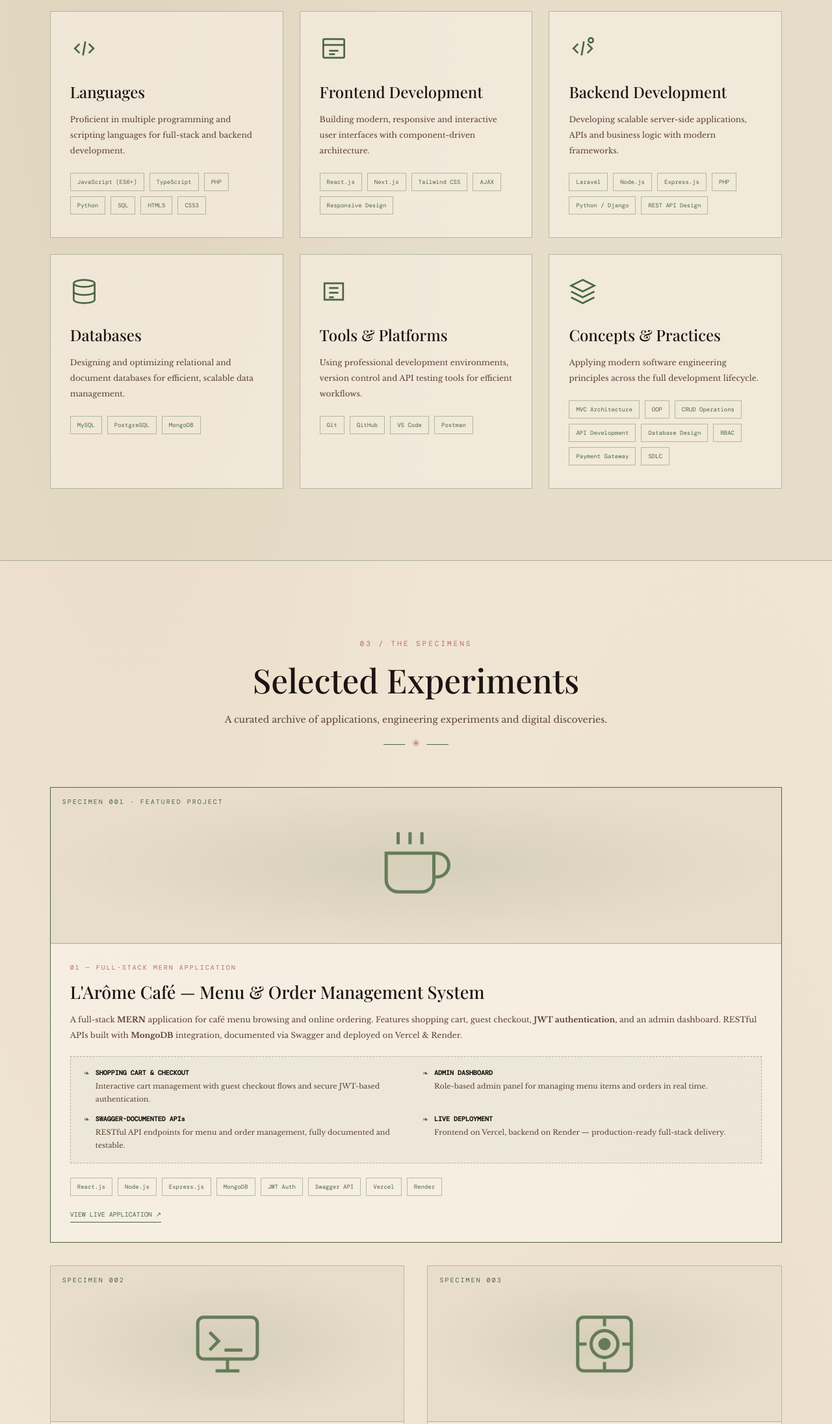
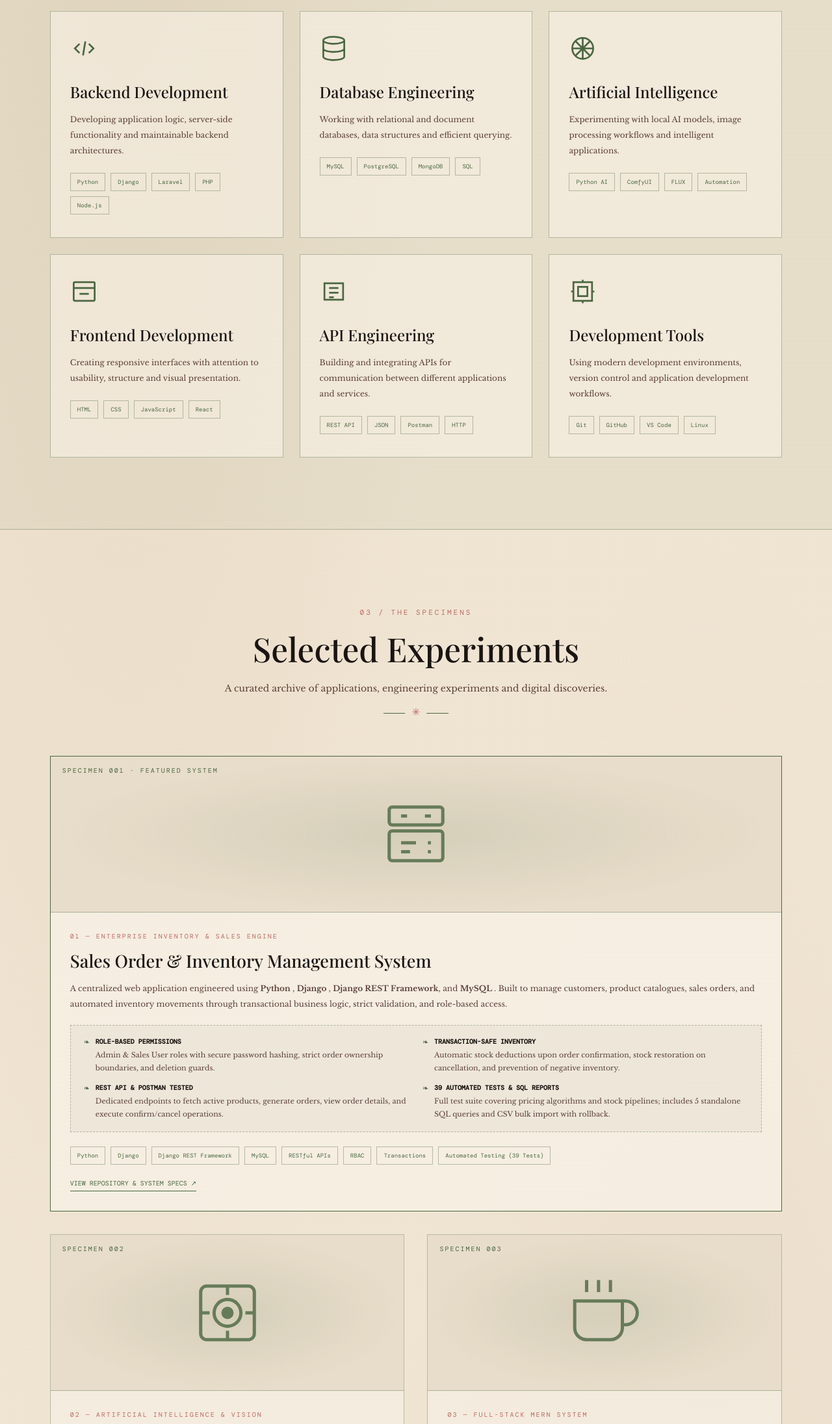
Before and after one commit to sujal-dev07/portfolio-python, a plain HTML site: page index.html in a window 1280 px wide. Shown: the part 2000-4191 px from the top of the page at 65% size. Drawn offline with nearby package versions, Linux system fonts and the light colour scheme; a web font is replaced by a local one.

Commit message:
Revert "Update projects from CV + expand skills section"
This reverts commit b5fcd465fd35b5c092ca3b150073fe74afa525bc.

```diff
--- a/index.html
+++ b/index.html
@@ -1408,72 +1408,19 @@
                         <path d="M8 8l-4 4 4 4m8-8 4 4-4 4m-3-10-2 12" />
                     </svg>
 
-                    <h3>Languages</h3>
+                    <h3>Backend Development</h3>
 
                     <p>
-                        Proficient in multiple programming and scripting languages
-                        for full-stack and backend development.
+                        Developing application logic, server-side functionality
+                        and maintainable backend architectures.
                     </p>
 
                     <div class="tags">
-                        <span>JavaScript (ES6+)</span>
-                        <span>TypeScript</span>
+                        <span>Python</span>
+                        <span>Django</span>
+                        <span>Laravel</span>
                         <span>PHP</span>
-                        <span>Python</span>
-                        <span>SQL</span>
-                        <span>HTML5</span>
-                        <span>CSS3</span>
-                    </div>
-
-                </article>
-
-
-                <article class="skill-card reveal">
-
-                    <svg class="skill-icon" viewBox="0 0 24 24" fill="none" stroke="currentColor" stroke-width="1.5">
-                        <rect x="3" y="4" width="18" height="16" rx="1" />
-                        <path d="M3 9h18M8 14h8M8 17h5" />
-                    </svg>
-
-                    <h3>Frontend Development</h3>
-
-                    <p>
-                        Building modern, responsive and interactive user interfaces
-                        with component-driven architecture.
-                    </p>
-
-                    <div class="tags">
-                        <span>React.js</span>
-                        <span>Next.js</span>
-                        <span>Tailwind CSS</span>
-                        <span>AJAX</span>
-                        <span>Responsive Design</span>
-                    </div>
-
-                </article>
-
-
-                <article class="skill-card reveal">
-
-                    <svg class="skill-icon" viewBox="0 0 24 24" fill="none" stroke="currentColor" stroke-width="1.5">
-                        <path d="M8 8l-4 4 4 4m8-8 4 4-4 4m-3-10-2 12" />
-                        <circle cx="19" cy="5" r="2" />
-                    </svg>
-
-                    <h3>Backend Development</h3>
-
-                    <p>
-                        Developing scalable server-side applications, APIs
-                        and business logic with modern frameworks.
-                    </p>
-
-                    <div class="tags">
-                        <span>Laravel</span>
                         <span>Node.js</span>
-                        <span>Express.js</span>
-                        <span>PHP</span>
-                        <span>Python / Django</span>
-                        <span>REST API Design</span>
                     </div>
 
                 </article>
@@ -1486,17 +1433,66 @@
                         <path d="M3 5v14c0 4 18 4 18 0V5M3 12c0 4 18 4 18 0" />
                     </svg>
 
-                    <h3>Databases</h3>
+                    <h3>Database Engineering</h3>
 
                     <p>
-                        Designing and optimizing relational and document databases
-                        for efficient, scalable data management.
+                        Working with relational and document databases,
+                        data structures and efficient querying.
                     </p>
 
                     <div class="tags">
                         <span>MySQL</span>
                         <span>PostgreSQL</span>
                         <span>MongoDB</span>
+                        <span>SQL</span>
+                    </div>
+
+                </article>
+
+
+                <article class="skill-card reveal">
+
+                    <svg class="skill-icon" viewBox="0 0 24 24" fill="none" stroke="currentColor" stroke-width="1.5">
+                        <circle cx="12" cy="12" r="9" />
+                        <path d="M12 3v18M3 12h18M5.6 5.6l12.8 12.8M18.4 5.6L5.6 18.4" />
+                    </svg>
+
+                    <h3>Artificial Intelligence</h3>
+
+                    <p>
+                        Experimenting with local AI models, image processing
+                        workflows and intelligent applications.
+                    </p>
+
+                    <div class="tags">
+                        <span>Python AI</span>
+                        <span>ComfyUI</span>
+                        <span>FLUX</span>
+                        <span>Automation</span>
+                    </div>
+
+                </article>
+
+
+                <article class="skill-card reveal">
+
+                    <svg class="skill-icon" viewBox="0 0 24 24" fill="none" stroke="currentColor" stroke-width="1.5">
+                        <rect x="3" y="4" width="18" height="16" rx="1" />
+                        <path d="M3 9h18M8 14h8" />
+                    </svg>
+
+                    <h3>Frontend Development</h3>
+
+                    <p>
+                        Creating responsive interfaces with attention
+                        to usability, structure and visual presentation.
+                    </p>
+
+                    <div class="tags">
+                        <span>HTML</span>
+                        <span>CSS</span>
+                        <span>JavaScript</span>
+                        <span>React</span>
                     </div>
 
                 </article>
@@ -1508,45 +1504,41 @@
                         <path d="M4 5h16v14H4zM8 9h8M8 13h8M8 17h4" />
                     </svg>
 
-                    <h3>Tools &amp; Platforms</h3>
+                    <h3>API Engineering</h3>
 
                     <p>
-                        Using professional development environments, version control
-                        and API testing tools for efficient workflows.
+                        Building and integrating APIs for communication
+                        between different applications and services.
+                    </p>
+
+                    <div class="tags">
+                        <span>REST API</span>
+                        <span>JSON</span>
+                        <span>Postman</span>
+                        <span>HTTP</span>
+                    </div>
+
+                </article>
+
+
+                <article class="skill-card reveal">
+
+                    <svg class="skill-icon" viewBox="0 0 24 24" fill="none" stroke="currentColor" stroke-width="1.5">
+                        <path d="M4 4h16v16H4zM8 8h8v8H8zM12 2v2m0 16v2M2 12h2m16 0h2" />
+                    </svg>
+
+                    <h3>Development Tools</h3>
+
+                    <p>
+                        Using modern development environments, version control
+                        and application development workflows.
                     </p>
 
                     <div class="tags">
                         <span>Git</span>
                         <span>GitHub</span>
                         <span>VS Code</span>
-                        <span>Postman</span>
-                    </div>
-
-                </article>
-
-
-                <article class="skill-card reveal">
-
-                    <svg class="skill-icon" viewBox="0 0 24 24" fill="none" stroke="currentColor" stroke-width="1.5">
-                        <path d="M12 2L2 7l10 5 10-5-10-5zM2 17l10 5 10-5M2 12l10 5 10-5" />
-                    </svg>
-
-                    <h3>Concepts &amp; Practices</h3>
-
-                    <p>
-                        Applying modern software engineering principles
-                        across the full development lifecycle.
-                    </p>
-
-                    <div class="tags">
-                        <span>MVC Architecture</span>
-                        <span>OOP</span>
-                        <span>CRUD Operations</span>
-                        <span>API Development</span>
-                        <span>Database Design</span>
-                        <span>RBAC</span>
-                        <span>Payment Gateway</span>
-                        <span>SDLC</span>
+                        <span>Linux</span>
                     </div>
 
                 </article>
@@ -1587,66 +1579,71 @@
 
                     <div class="project-image">
 
-                        <span class="project-specimen mono">SPECIMEN 001 &middot; FEATURED PROJECT</span>
+                        <span class="project-specimen mono">SPECIMEN 001 · FEATURED SYSTEM</span>
 
                         <svg viewBox="0 0 24 24" fill="none" stroke="currentColor" stroke-width="1.1">
-                            <path d="M18 8h1a4 4 0 0 1 0 8h-1M2 8h16v9a4 4 0 0 1-4 4H6a4 4 0 0 1-4-4V8z" />
-                            <path d="M6 1v4M10 1v4M14 1v4" />
+                            <rect x="3" y="3" width="18" height="6" rx="1" />
+                            <rect x="3" y="11" width="18" height="10" rx="1" />
+                            <path d="M7 6h2m6 0h2M7 15h5m-5 3h3m6-3h1m-1 3h1" />
                         </svg>
 
                     </div>
 
                     <div class="project-body">
 
-                        <div class="project-index">01 &mdash; FULL-STACK MERN APPLICATION</div>
-
-                        <h3>L&apos;Ar&ocirc;me Caf&eacute; &mdash; Menu &amp; Order Management System</h3>
+                        <div class="project-index">01 — ENTERPRISE INVENTORY &amp; SALES ENGINE</div>
+
+                        <h3>Sales Order &amp; Inventory Management System</h3>
 
                         <p>
-                            A full-stack <strong>MERN</strong> application for caf&eacute; menu browsing and online ordering.
-                            Features shopping cart, guest checkout, <strong>JWT authentication</strong>, and an admin
-                            dashboard. RESTful APIs built with <strong>MongoDB</strong> integration, documented via
-                            Swagger and deployed on Vercel &amp; Render.
+                            A centralized web application engineered using <strong>Python </strong>, <strong>Django
+                            </strong>, <strong>Django REST Framework</strong>, and <strong>MySQL </strong>.
+                            Built to manage customers, product catalogues, sales orders, and automated inventory
+                            movements through transactional business logic, strict validation, and role-based access.
                         </p>
 
                         <div class="project-features">
 
                             <div class="project-feature-item">
-                                <strong>SHOPPING CART &amp; CHECKOUT</strong>
-                                Interactive cart management with guest checkout flows and secure JWT-based authentication.
+                                <strong>ROLE-BASED PERMISSIONS</strong>
+                                Admin &amp; Sales User roles with secure password hashing, strict order ownership
+                                boundaries, and deletion guards.
                             </div>
 
                             <div class="project-feature-item">
-                                <strong>ADMIN DASHBOARD</strong>
-                                Role-based admin panel for managing menu items and orders in real time.
+                                <strong>TRANSACTION-SAFE INVENTORY</strong>
+                                Automatic stock deductions upon order confirmation, stock restoration on cancellation,
+                                and prevention of negative inventory.
                             </div>
 
                             <div class="project-feature-item">
-                                <strong>SWAGGER-DOCUMENTED APIs</strong>
-                                RESTful API endpoints for menu and order management, fully documented and testable.
+                                <strong>REST API &amp; POSTMAN TESTED</strong>
+                                Dedicated endpoints to fetch active products, generate orders, view order details, and
+                                execute confirm/cancel operations.
                             </div>
 
                             <div class="project-feature-item">
-                                <strong>LIVE DEPLOYMENT</strong>
-                                Frontend on Vercel, backend on Render &mdash; production-ready full-stack delivery.
+                                <strong>39 AUTOMATED TESTS &amp; SQL REPORTS</strong>
+                                Full test suite covering pricing algorithms and stock pipelines; includes 5 standalone
+                                SQL queries and CSV bulk import with rollback.
                             </div>
 
                         </div>
 
                         <div class="tags">
-                            <span>React.js</span>
-                            <span>Node.js</span>
-                            <span>Express.js</span>
-                            <span>MongoDB</span>
-                            <span>JWT Auth</span>
-                            <span>Swagger API</span>
-                            <span>Vercel</span>
-                            <span>Render</span>
+                            <span>Python </span>
+                            <span>Django </span>
+                            <span>Django REST Framework</span>
+                            <span>MySQL </span>
+                            <span>RESTful APIs</span>
+                            <span>RBAC</span>
+                            <span>Transactions</span>
+                            <span>Automated Testing (39 Tests)</span>
                         </div>
 
-                        <a href="https://larome-frontend.vercel.app/" target="_blank"
+                        <a href="https://github.com/sujal-dev07/sales_inventory" target="_blank"
                             rel="noopener noreferrer" class="project-link">
-                            VIEW LIVE APPLICATION &#8599;
+                            VIEW REPOSITORY &amp; SYSTEM SPECS ↗
                         </a>
 
                     </div>
@@ -1659,54 +1656,6 @@
                     <div class="project-image">
 
                         <span class="project-specimen mono">SPECIMEN 002</span>
-
-                        <svg viewBox="0 0 24 24" fill="none" stroke="currentColor" stroke-width="1.1">
-                            <rect x="2" y="3" width="20" height="14" rx="2"/>
-                            <path d="M8 21h8M12 17v4"/>
-                            <path d="M6 8l3 3-3 3M11 14h6"/>
-                        </svg>
-
-                    </div>
-
-                    <div class="project-body">
-
-                        <div class="project-index">02 &mdash; E-COMMERCE &amp; PAYMENT PLATFORM</div>
-
-                        <h3>Hog Tie &mdash; Corporate Gifting E-Commerce Platform</h3>
-
-                        <p>
-                            A full-stack e-commerce platform built with <strong>Laravel</strong>, <strong>React.js</strong>,
-                            and <strong>MySQL</strong>. Includes product management, shopping cart, order processing,
-                            role-based admin dashboards, and <strong>Razorpay</strong> payment gateway integration
-                            with zero reported transaction failures during testing.
-                        </p>
-
-                        <div class="tags">
-                            <span>Laravel</span>
-                            <span>PHP</span>
-                            <span>React.js</span>
-                            <span>MySQL</span>
-                            <span>JavaScript</span>
-                            <span>Razorpay</span>
-                            <span>REST APIs</span>
-                            <span>RBAC</span>
-                        </div>
-
-                        <a href="https://github.com/sujal-dev07" target="_blank"
-                            rel="noopener noreferrer" class="project-link">
-                            VIEW GITHUB PROFILE &#8599;
-                        </a>
-
-                    </div>
-
-                </article>
-
-
-                <article class="project-card reveal">
-
-                    <div class="project-image">
-
-                        <span class="project-specimen mono">SPECIMEN 003</span>
 
                         <svg viewBox="0 0 24 24" fill="none" stroke="currentColor" stroke-width="1.1">
                             <rect x="3" y="3" width="18" height="18" rx="2" />
@@ -1719,16 +1668,16 @@
 
                     <div class="project-body">
 
-                        <div class="project-index">03 &mdash; ARTIFICIAL INTELLIGENCE &amp; VISION</div>
+                        <div class="project-index">02 — ARTIFICIAL INTELLIGENCE &amp; VISION</div>
 
                         <h3>AI Image Generator &amp; Editor</h3>
 
                         <p>
-                            A desktop AI synthesis and editing suite built with <strong>Python</strong>,
+                            A desktop AI synthesis and editing suite developed with <strong>Python</strong>,
                             <strong>Gradio</strong>, <strong>ComfyUI</strong>, and state-of-the-art <strong>FLUX
-                            models</strong> (FLUX Kontext &amp; FLUX Redux). Features prompt-driven editing,
-                            multi-image reference composition, identity-preserving pipelines, and a modular
-                            provider architecture optimized for efficient offline processing.
+                                models</strong> (FLUX Kontext &amp; FLUX Redux). Features prompt-driven editing,
+                            multi-image reference composition, identity-preserving pipelines, and a modular provider
+                            architecture optimized for efficient offline processing.
                         </p>
 
                         <div class="tags">
@@ -1743,7 +1692,53 @@
 
                         <a href="https://github.com/sujal-dev07/AI-Image-Generator-Editor-" target="_blank"
                             rel="noopener noreferrer" class="project-link">
-                            VIEW REPOSITORY &#8599;
+                            VIEW RESEARCH &amp; PIPELINES ↗
+                        </a>
+
+                    </div>
+
+                </article>
+
+
+                <article class="project-card reveal">
+
+                    <div class="project-image">
+
+                        <span class="project-specimen mono">SPECIMEN 003</span>
+
+                        <svg viewBox="0 0 24 24" fill="none" stroke="currentColor" stroke-width="1.1">
+                            <path d="M18 8h1a4 4 0 0 1 0 8h-1M2 8h16v9a4 4 0 0 1-4 4H6a4 4 0 0 1-4-4V8z" />
+                            <path d="M6 1v4M10 1v4M14 1v4" />
+                        </svg>
+
+                    </div>
+
+                    <div class="project-body">
+
+                        <div class="project-index">03 — FULL-STACK MERN SYSTEM</div>
+
+                        <h3>L’Arôme Café — Menu &amp; Order Platform</h3>
+
+                        <p>
+                            A modern, full-stack <strong>MERN</strong> application built for seamless café menu
+                            exploration and online ordering. Implements interactive shopping cart management, guest
+                            checkout flows, JWT authentication, and role-based admin dashboards. Documented with Swagger
+                            APIs and deployed live across Vercel and Render.
+                        </p>
+
+                        <div class="tags">
+                            <span>React.js</span>
+                            <span>Node.js</span>
+                            <span>Express.js</span>
+                            <span>MongoDB</span>
+                            <span>JWT Auth</span>
+                            <span>Swagger API</span>
+                            <span>Vercel &amp; Render</span>
+                        </div>
+
+                        <a href="https://larome-frontend.vercel.app/" target="_blank" rel="noopener noreferrer"
+                            class="project-link">
+                            VIEW LIVE APPLICATION &amp; REPO ↗
                         </a>
 
                     </div>
```
